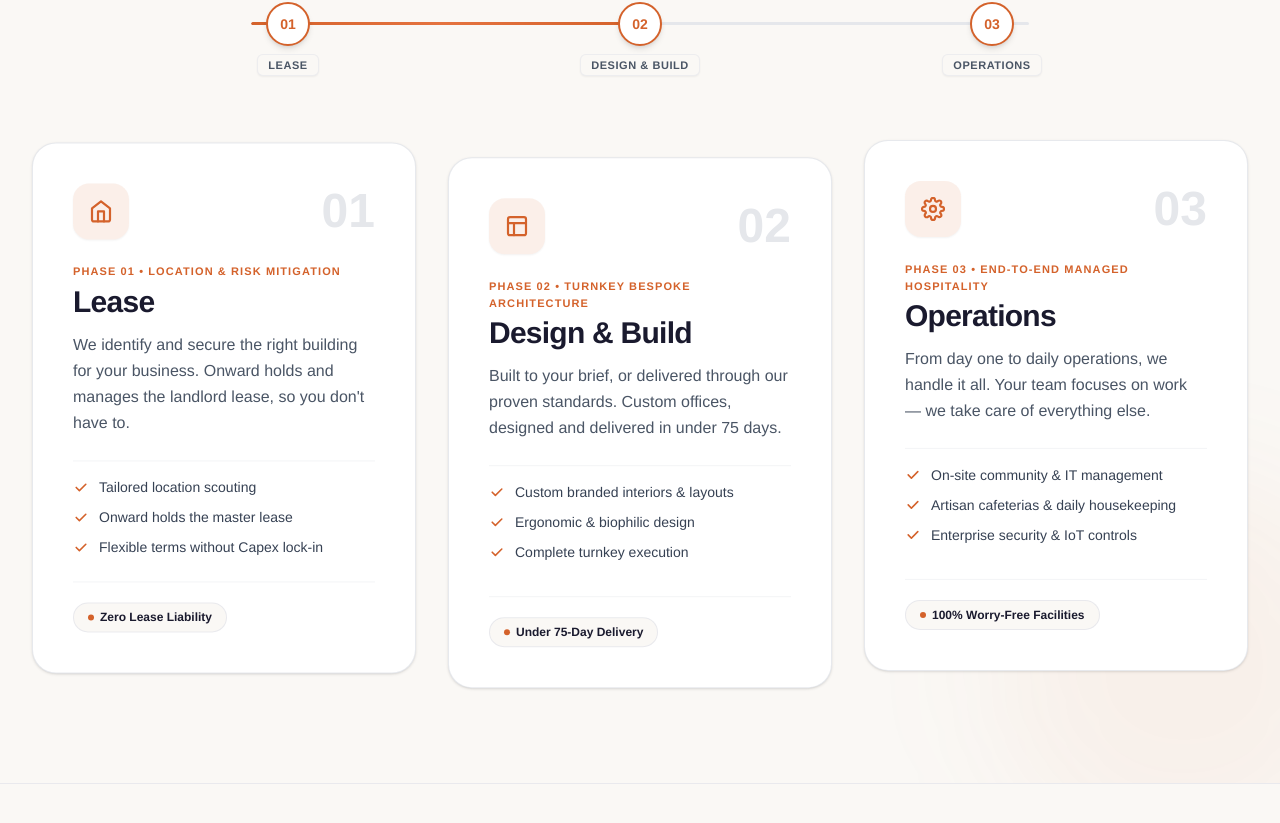
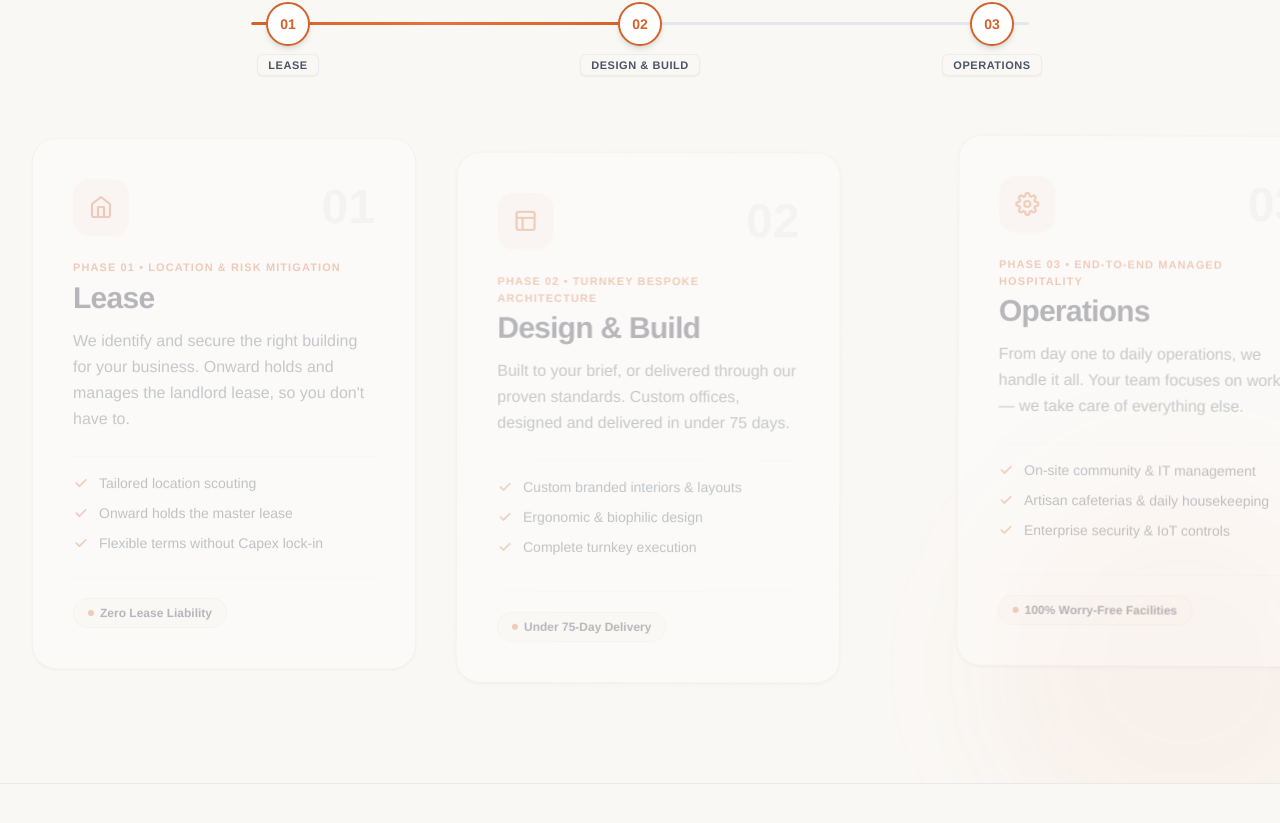
Before and after one commit to Comptech-Enterprises/onwards-website, a Next.js app: page /about in a window 1280 px wide. Shown: the part 4877-5700 px from the top of the page. Built offline with nearby package versions, Linux system fonts and the light colour scheme.

Commit message:
Add right-to-left stacked card scroll glide animation to What We Do section

```diff
--- a/src/app/about/page.tsx
+++ b/src/app/about/page.tsx
@@ -198,17 +198,31 @@ export default function AboutPage() {
   const valuesHeadY = useTransform(valuesProgress, [0, 0.3], [60, 0]);
   const valuesHeadOp = useTransform(valuesProgress, [0, 0.25], [0, 1]);
 
-  /* What We Do parallax */
+  /* What We Do parallax & right-to-left stacked scroll animation */
   const whatWeDoRef = useRef<HTMLDivElement>(null);
   const { scrollYProgress: whatWeDoProgress } = useScroll({
     target: whatWeDoRef,
     offset: ["start end", "end start"],
   });
-  const whatWeDoHeadY = useTransform(whatWeDoProgress, [0, 0.3], [40, 0]);
-  const whatWeDoHeadOp = useTransform(whatWeDoProgress, [0, 0.25], [0, 1]);
-  const card1Y = useTransform(whatWeDoProgress, [0, 1], [50, -35]);
-  const card2Y = useTransform(whatWeDoProgress, [0, 1], [100, -80]);
-  const card3Y = useTransform(whatWeDoProgress, [0, 1], [40, -25]);
+  const whatWeDoHeadY = useTransform(whatWeDoProgress, [0, 0.25], [40, 0]);
+  const whatWeDoHeadOp = useTransform(whatWeDoProgress, [0, 0.2], [0, 1]);
+
+  /* Right-to-left stacked slide-in transforms */
+  const card1X = useTransform(whatWeDoProgress, [0.04, 0.32], [140, 0]);
+  const card2X = useTransform(whatWeDoProgress, [0.1, 0.38], [260, 0]);
+  const card3X = useTransform(whatWeDoProgress, [0.16, 0.44], [380, 0]);
+
+  const card1Rotate = useTransform(whatWeDoProgress, [0.04, 0.32], [4, 0]);
+  const card2Rotate = useTransform(whatWeDoProgress, [0.1, 0.38], [3, 0]);
+  const card3Rotate = useTransform(whatWeDoProgress, [0.16, 0.44], [1, 0]);
+
+  const card1Op = useTransform(whatWeDoProgress, [0.04, 0.22], [0.3, 1]);
+  const card2Op = useTransform(whatWeDoProgress, [0.1, 0.28], [0.3, 1]);
+  const card3Op = useTransform(whatWeDoProgress, [0.16, 0.34], [0.3, 1]);
+
+  const card1Y = useTransform(whatWeDoProgress, [0, 1], [40, -30]);
+  const card2Y = useTransform(whatWeDoProgress, [0, 1], [80, -60]);
+  const card3Y = useTransform(whatWeDoProgress, [0, 1], [30, -20]);
   const lineFill = useTransform(whatWeDoProgress, [0.15, 0.6], ["0%", "100%"]);
   const decorY = useTransform(whatWeDoProgress, [0, 1], [-80, 80]);
 
@@ -499,17 +513,21 @@ export default function AboutPage() {
               </div>
             </div>
 
-            {/* 3 Process Cards with Multi-Plane Parallax Scroll */}
+            {/* 3 Process Cards with Right-to-Left Stacked Parallax Entrance */}
             <div className="grid grid-cols-1 md:grid-cols-3 gap-6 sm:gap-8 items-stretch">
               {whatWeDoSteps.map((step, idx) => {
-                const cardParallax = idx === 0 ? card1Y : idx === 1 ? card2Y : card3Y;
+                const cardY = idx === 0 ? card1Y : idx === 1 ? card2Y : card3Y;
+                const cardX = idx === 0 ? card1X : idx === 1 ? card2X : card3X;
+                const cardRotate = idx === 0 ? card1Rotate : idx === 1 ? card2Rotate : card3Rotate;
+                const cardOp = idx === 0 ? card1Op : idx === 1 ? card2Op : card3Op;
+
                 return (
                   <motion.div
                     key={step.title}
-                    style={{ y: cardParallax }}
-                    whileHover={{ y: -8 }}
+                    style={{ x: cardX, y: cardY, rotate: cardRotate, opacity: cardOp }}
+                    whileHover={{ y: -8, scale: 1.01 }}
                     transition={{ duration: 0.3, ease: "easeOut" }}
-                    className="bg-white rounded-3xl p-8 sm:p-10 border border-gray-200/90 shadow-sm hover:shadow-2xl hover:border-[#d4622b]/50 transition-all duration-300 flex flex-col justify-between group h-full relative overflow-hidden"
+                    className="bg-white rounded-3xl p-8 sm:p-10 border border-gray-200/90 shadow-sm hover:shadow-2xl hover:border-[#d4622b]/50 transition-all duration-300 flex flex-col justify-between group h-full relative overflow-hidden will-change-transform"
                   >
                     {/* Top gradient glow on hover */}
                     <div className="absolute top-0 left-0 right-0 h-1.5 bg-gradient-to-r from-[#d4622b] via-[#e5733f] to-[#f28e2b] opacity-0 group-hover:opacity-100 transition-opacity duration-300" />
```
